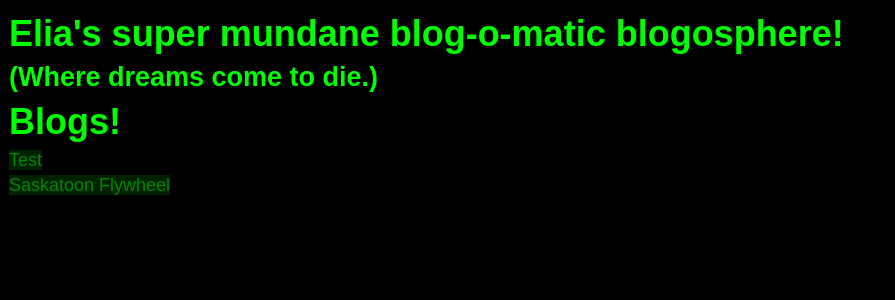
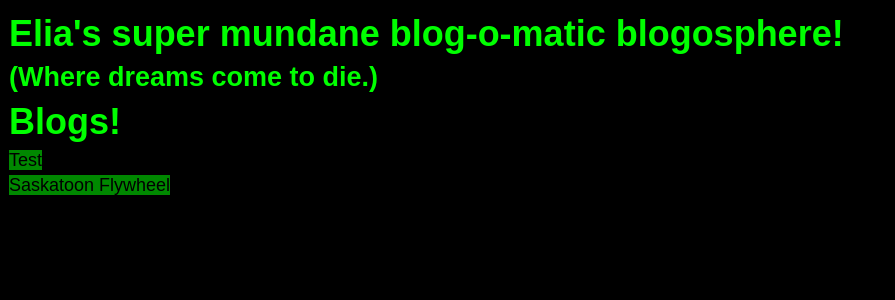
Before and after one commit to EliaTarasoff/EliaTarasoff.github.io, a Jekyll site: the page built from index.html, in a window 1280 px wide. Shown: the top 300 px of the page, without its empty margins (0-895 px from the left). Built offline with Jekyll 4.4.1, drawn with Linux system fonts in a browser that asks for light colours.

Commit message:
Update default.sass

```diff
--- a/css/default.sass
+++ b/css/default.sass
@@ -26,6 +26,6 @@ body
     padding: $x1
 
     a
-        background: $green-dark
-        color: $green-med
+        background: $green-med
+        color: $black
         text-decoration: none
```
